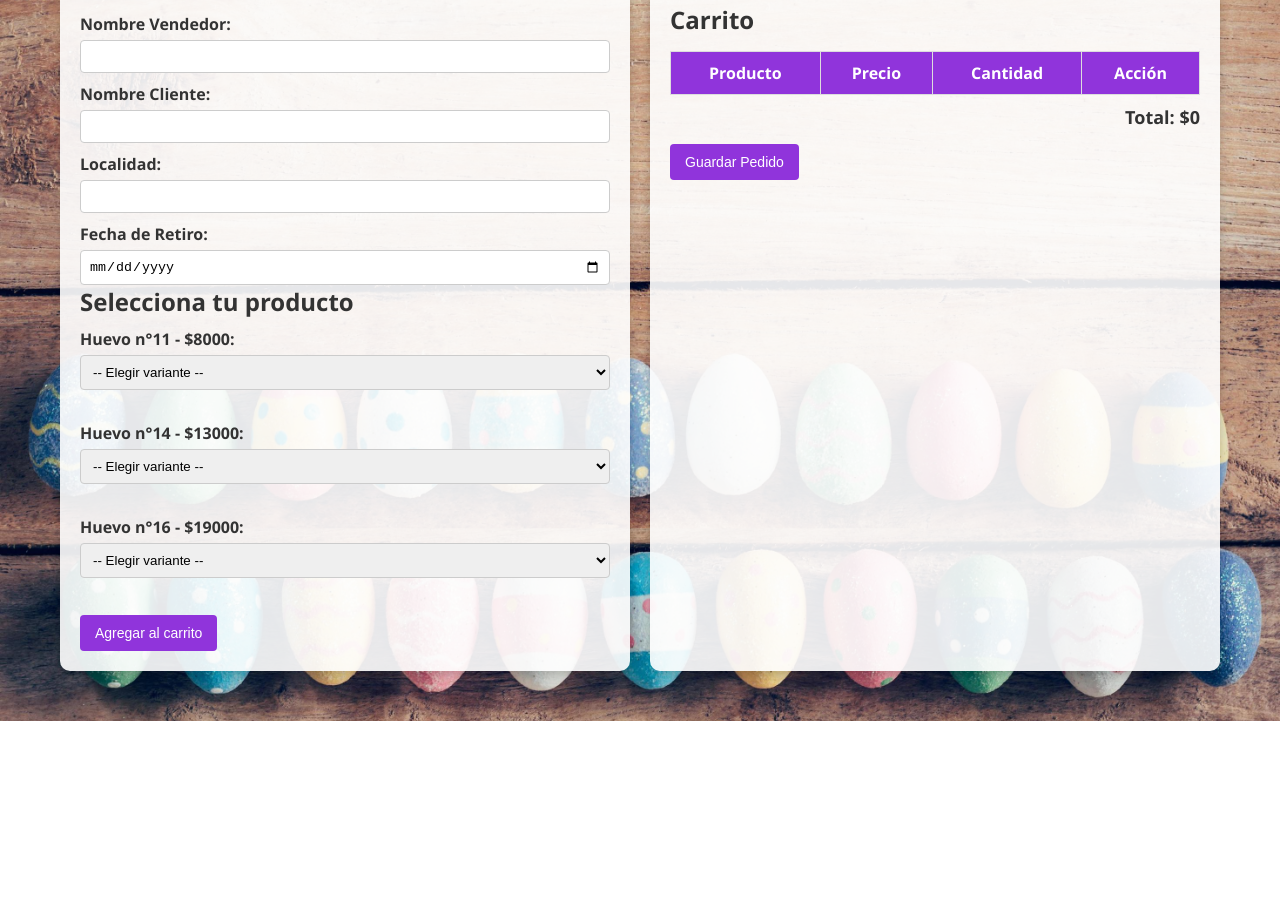
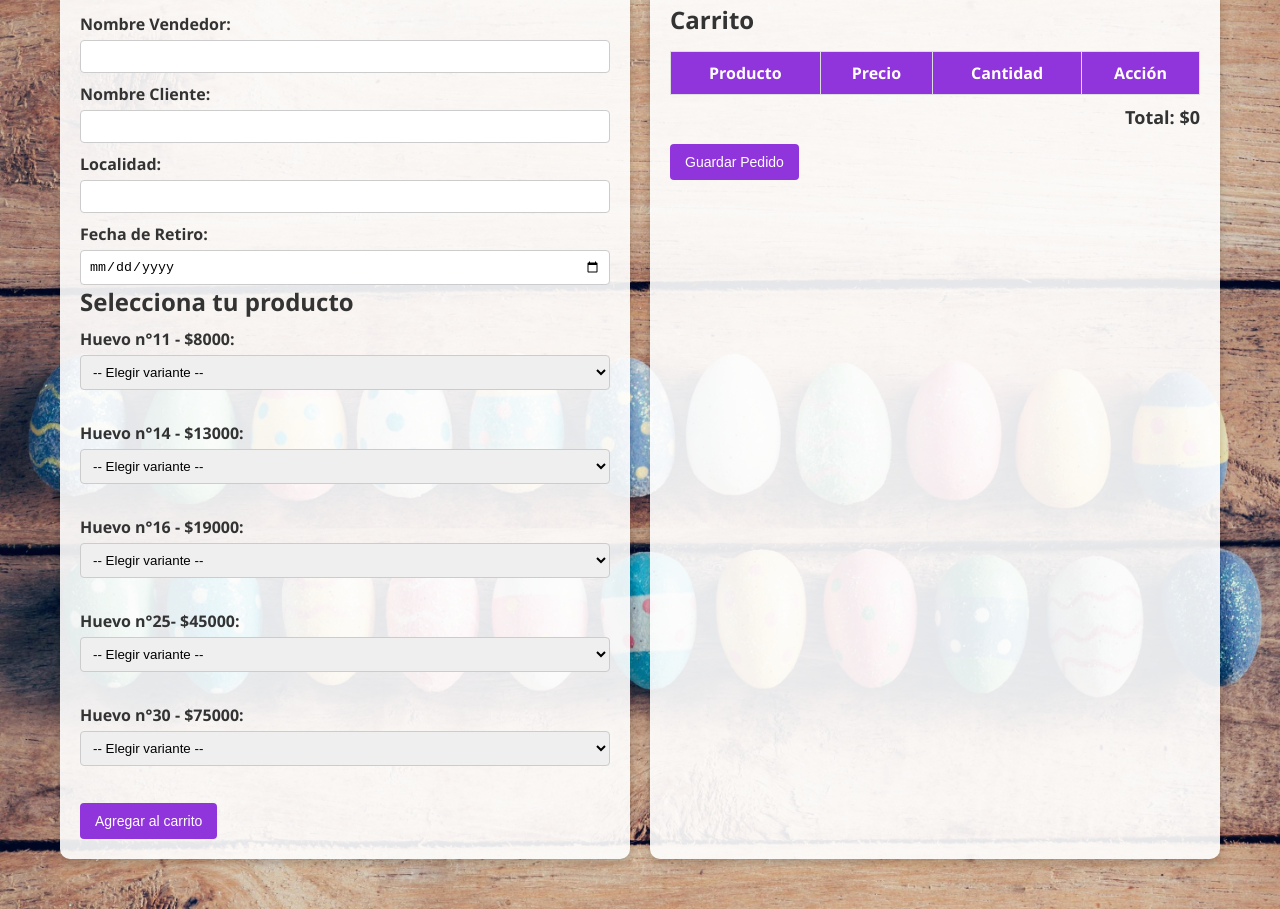
Before and after one commit to caroo1214/pedidos-Pascua, a website: page index.html in a window 1280 px wide. Shown: the part 325-1234 px from the top of the page. Before the commit the page ends 1046 px from the top, so only its background shows below. Drawn offline with Linux system fonts and the light colour scheme.

Commit message:
subo huevos n25 y30

```diff
--- a/index.html
+++ b/index.html
@@ -128,6 +128,7 @@
          <option value="Negro Con Leche">Negro Con Leche</option>
          <option value="Mixto Blanco/Negro">Mixto (Blanco/Negro)</option>
          <option value="Mixto Blanco/Negro con leche">Mixto (Blanco/Negro con leche)</option>
+         <option value="Mixto Negro/Negro con leche">Mixto (Negro/Negro con leche)</option>
 
       </select>
 
@@ -141,6 +142,7 @@
        <option value="Negro Con Leche">Negro Con Leche</option>
          <option value="Mixto Blanco/Negro">Mixto (Blanco/Negro)</option>
          <option value="Mixto Blanco/Negro con leche">Mixto (Blanco/Negro con leche)</option>
+         <option value="Mixto Negro/Negro con leche">Mixto (Negro/Negro con leche)</option>
       </select>
 
       <br><br>
@@ -153,9 +155,38 @@
         <option value="Negro Con Leche">Negro Con Leche</option>
         <option value="Mixto Blanco/Negro">Mixto (Blanco/Negro)</option>
         <option value="Mixto Blanco/Negro con leche">Mixto (Blanco/Negro con leche)</option>
+        <option value="Mixto Negro/Negro con leche">Mixto (Negro/Negro con leche)</option>
       </select>
 
       <br><br>
+
+      <label for="huevo25">Huevo n°25- $45000:</label>
+      <select id="huevo25">
+        <option value="">-- Elegir variante --</option>
+        <option value="Blanco">Blanco</option>
+        <option value="Negro">Negro</option>
+        <option value="Negro Con Leche">Negro Con Leche</option>
+        <option value="Mixto Blanco/Negro">Mixto (Blanco/Negro)</option>
+        <option value="Mixto Blanco/Negro con leche">Mixto (Blanco/Negro con leche)</option>
+        <option value="Mixto Negro/Negro con leche">Mixto (Negro/Negro con leche)</option>
+      </select>
+
+      <br><br>
+
+      <label for="huevo30">Huevo n°30 - $75000:</label>
+      <select id="huevo30">
+        <option value="">-- Elegir variante --</option>
+        <option value="Blanco">Blanco</option>
+        <option value="Negro">Negro</option>
+        <option value="Negro Con Leche">Negro Con Leche</option>
+        <option value="Mixto Blanco/Negro">Mixto (Blanco/Negro)</option>
+        <option value="Mixto Blanco/Negro con leche">Mixto (Blanco/Negro con leche)</option>
+        <option value="Mixto Negro/Negro con leche">Mixto (Negro/Negro con leche)</option>
+      </select>
+
+      <br><br>
+
+
       <button type="button" onclick="addSelectedProducts()">Agregar al carrito</button>
     </div>
 
```
Also changed, not shown: server.js (+13 -0 lines), styles-admin.css (+9 -0 lines).
